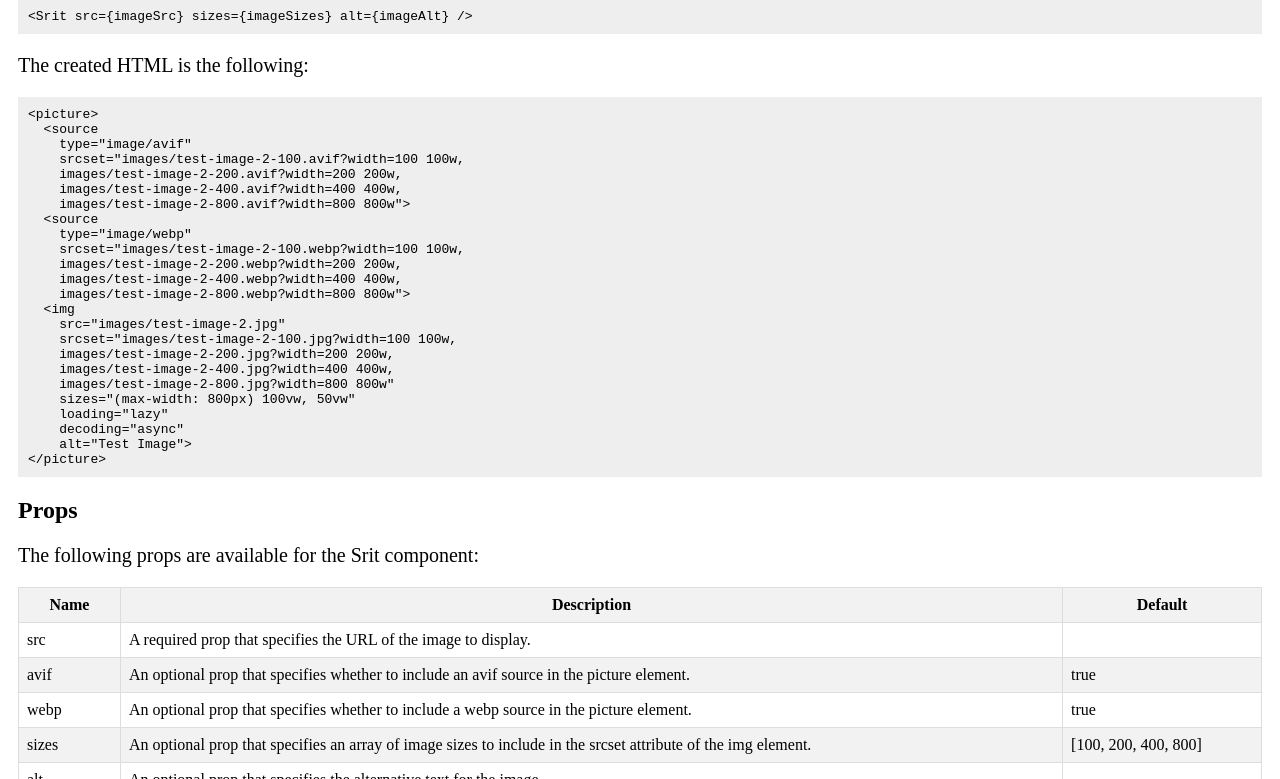
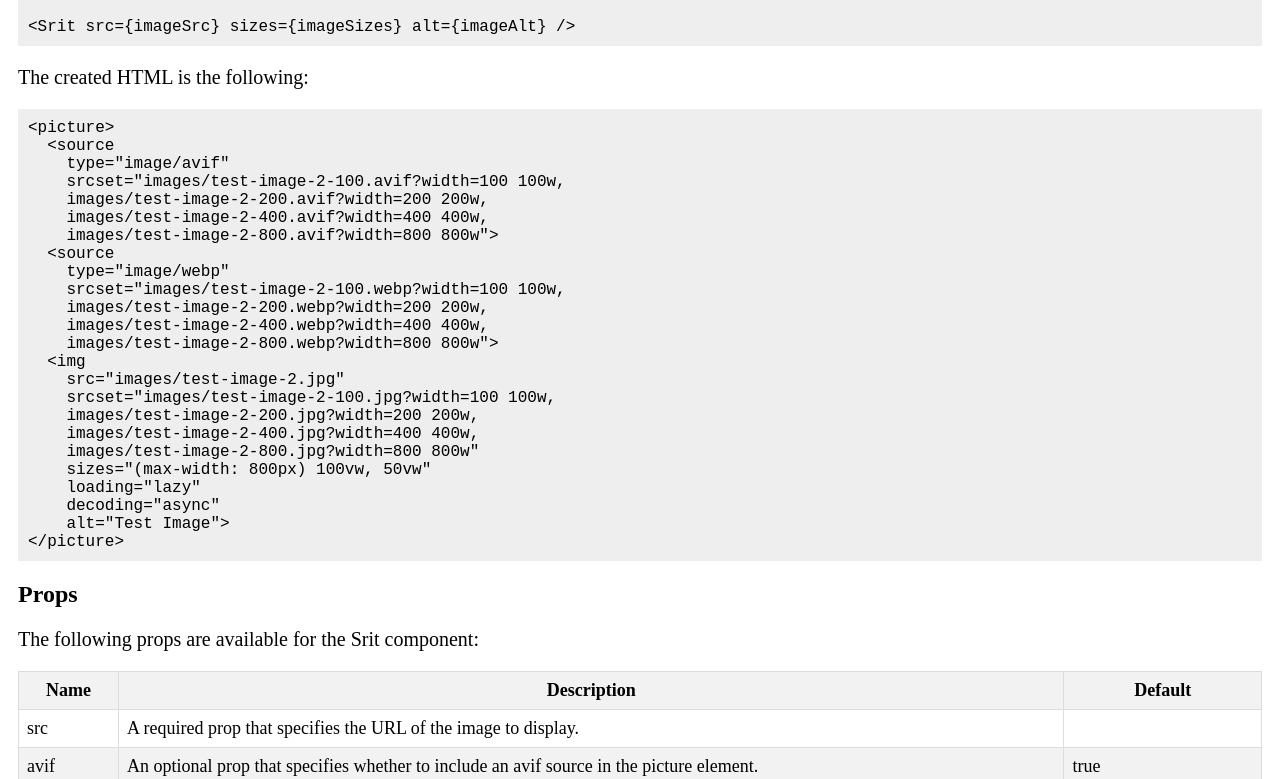
Before and after one commit to shinokada/srit, a SvelteKit app: page / in a window 1280 px wide. Shown: the part 1381-2160 px from the top of the page. Built offline with nearby package versions, Linux system fonts and the light colour scheme.

Commit message:
fix: styles

```diff
--- a/src/routes/+page.svelte
+++ b/src/routes/+page.svelte
@@ -23,7 +23,6 @@
 
 <pre><code>&lt;script lang=&quot;ts&quot;&gt;
   import Srit from 'srit';
-
   const imageSrc = 'images/test-image.jpg';
   const imageSizes = [100, 200, 400, 800];
   const imageAlt = 'Test Image';
@@ -170,6 +169,11 @@ bimgc --help
     word-wrap: break-word;
   }
 
+  pre code {
+    font-size: 16px;
+  }
+
+
   table {
   border-collapse: collapse;
   width: 100%;
@@ -179,6 +183,7 @@ bimgc --help
   th, td {
     border: 1px solid #ddd;
     padding: 8px;
+    font-size: 18px;
   }
 
   th {
```
